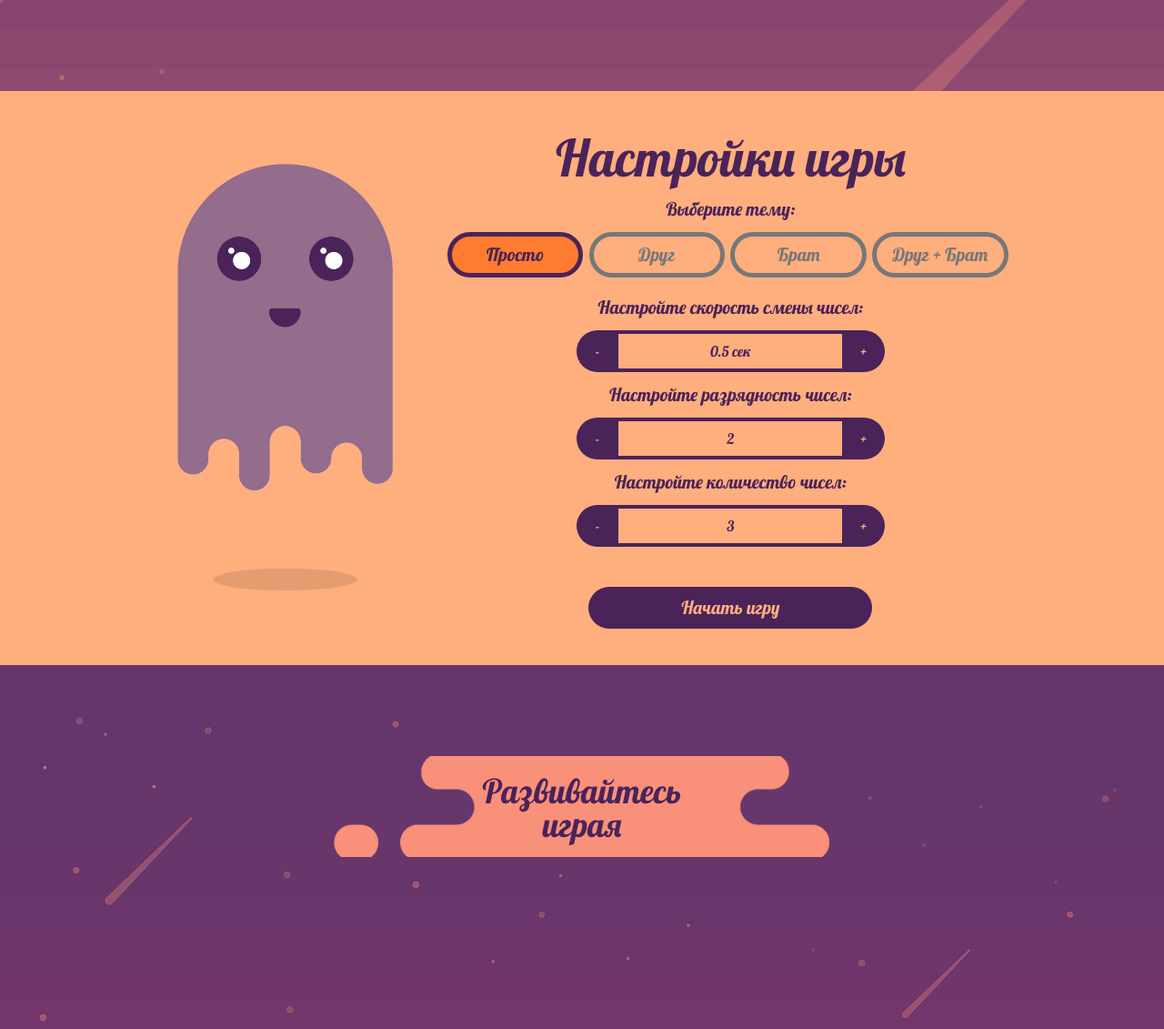
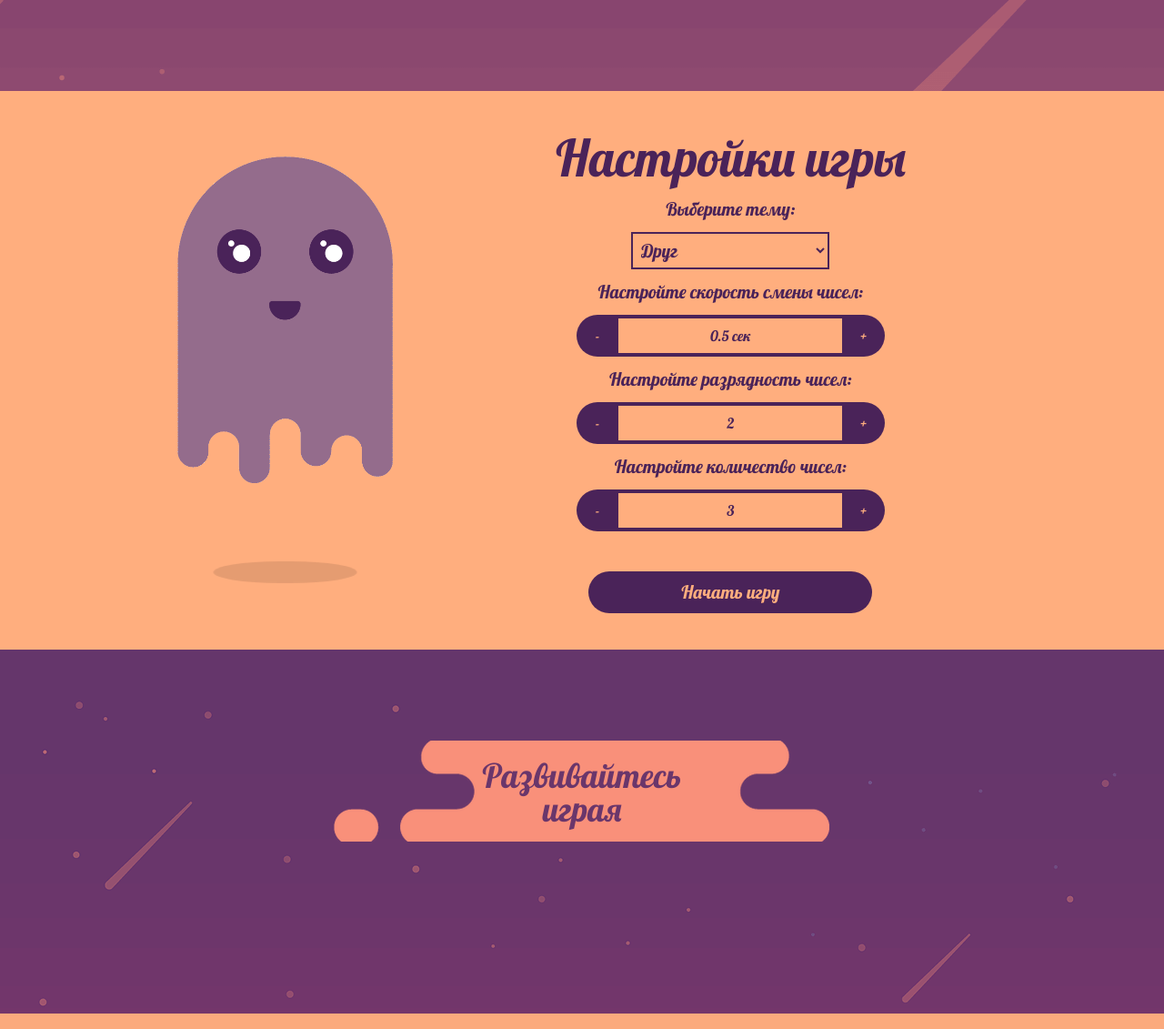
Before and after one commit to San4eyZ/child-app, a Flask app: page /forTeacher/game.html in a window 1280 px wide. Shown: the part 103-1234 px from the top of the page at 91% size. Run offline with Flask 2, Linux system fonts and the light colour scheme; some libraries are stand-ins or nearby versions.

Commit message:
Исправил выпадание меню домашки, добавил ссылки в футер, сделал выбор темы списком

```diff
--- a/application/static/css/index.css
+++ b/application/static/css/index.css
@@ -468,6 +468,17 @@ body {
     text-align: center;
 }
 
+.footer__link {
+    color: #6a366b;
+
+    transition: color 0.5s;
+}
+
+.footer__link:hover {
+    text-decoration: none;
+    color: #4a254a;
+}
+
 @media (max-width: 576px) {
     .footer__tagline {
         background: #f9907a;
@@ -613,6 +624,20 @@ body {
 
 .settings__theme > * {
     font-size: 1.25rem;
+}
+
+.settings__theme-list {
+    border: 2px solid;
+    padding: 5px;
+    min-width: 35%;
+
+    transition: background-color 0.5s;
+}
+
+.settings__theme-list:hover {
+    cursor: pointer;
+
+    background: #ff7b2f;
 }
 
 .settings__main-window {
--- a/application/static/dist/scripts/form.js
+++ b/application/static/dist/scripts/form.js
@@ -16,6 +16,11 @@ if (document.body.classList.contains('index-body')) {
     var regButton = document.querySelector('.main__reg');
     loginButton.addEventListener('click', showWindow.bind(null, loginWindow, true));
     regButton.addEventListener('click', showWindow.bind(null, regWindow, true));
+}
+
+var gameWindowLogin = document.querySelector('.main-navigation__game-login');
+if (gameWindowLogin) {
+    gameWindowLogin.addEventListener('click', showWindow.bind(null, loginWindow, true));
 }
 
 linkToReg.addEventListener('click', showWindow.bind(null, regWindow, false));
--- a/application/static/dist/scripts/game.js
+++ b/application/static/dist/scripts/game.js
@@ -213,7 +213,7 @@ if (document.body.classList.contains('game-body')) {
             this.disabled = false;
         }.bind(this), 1000);
 
-        var themeOption = document.querySelector('.settings__theme-option:checked').value;
+        var themeOption = document.querySelector('.settings__theme-list').value;
         var speed = document.querySelector('.settings__speed-value').value.split(' ')[0];
         var capacity = document.querySelector('.settings__capacity-value').value;
         var quantity = document.querySelector('.settings__quantity-value').value;
@@ -426,7 +426,7 @@ if (document.body.classList.contains('homework-body')) {
             /* Таймаут для того, чтобы прошла анимация скрывания настроек */
             setTimeout(function () {
                 /* Показываем доску */
-                homeworkElement.style.maxHeight = '85vh';
+                homeworkElement.parentElement.style.maxHeight = '85vh';
                 homeworkElement.parentElement.appendChild(game.board);
                 /* Ускоряем пришельца */
                 if (game.animAlien && game.animShadow) {
--- a/application/static/scripts/form.js
+++ b/application/static/scripts/form.js
@@ -14,6 +14,11 @@ if (document.body.classList.contains('index-body')) {
     let regButton = document.querySelector('.main__reg');
     loginButton.addEventListener('click', showWindow.bind(null, loginWindow, true));
     regButton.addEventListener('click', showWindow.bind(null, regWindow, true));
+}
+
+let gameWindowLogin = document.querySelector('.main-navigation__game-login');
+if (gameWindowLogin) {
+    gameWindowLogin.addEventListener('click', showWindow.bind(null, loginWindow, true));
 }
 
 linkToReg.addEventListener('click', showWindow.bind(null, regWindow, false));
--- a/application/static/scripts/game.js
+++ b/application/static/scripts/game.js
@@ -207,7 +207,7 @@ if (document.body.classList.contains('game-body')) {
             this.disabled = false;
         }.bind(this), 1000);
 
-        let themeOption = document.querySelector('.settings__theme-option:checked').value;
+        let themeOption = document.querySelector('.settings__theme-list').value;
         let speed = document.querySelector('.settings__speed-value').value.split(' ')[0];
         let capacity = document.querySelector('.settings__capacity-value').value;
         let quantity = document.querySelector('.settings__quantity-value').value;
@@ -377,7 +377,7 @@ if (document.body.classList.contains('homework-body')) {
             /* Таймаут для того, чтобы прошла анимация скрывания настроек */
             setTimeout(function () {
                 /* Показываем доску */
-                homeworkElement.style.maxHeight = '85vh';
+                homeworkElement.parentElement.style.maxHeight = '85vh';
                 homeworkElement.parentElement.appendChild(game.board);
                 /* Ускоряем пришельца */
                 if (game.animAlien && game.animShadow) {
--- a/application/templates/forTeacher/game.html
+++ b/application/templates/forTeacher/game.html
@@ -26,7 +26,7 @@
                     <a href="./settings.html" class="main-navigation__link nav-link">Настройки</a>
                 </li>
                 <li class="main-navigation__item nav-item">
-                    <a href="#" class="main-navigation__link nav-link main-navigation__logout">Выйти</a>
+                    <a href="../index.html" class="main-navigation__link nav-link main-navigation__logout">Выйти</a>
                 </li>
             </ul>
         </nav>
@@ -50,14 +50,17 @@
                         <span class="settings__label col-12">
                             Выберите тему:
                         </span>
-                        <input type="radio" name="theme" id="theme1" class="settings__theme-option" value="Просто" checked>
-                        <label for="theme1" class="settings__opt-name">Просто</label>
-                        <input type="radio" name="theme" id="theme2" class="settings__theme-option" value="Друг">
-                        <label for="theme2" class="settings__opt-name">Друг</label>
-                        <input type="radio" name="theme" id="theme3" class="settings__theme-option" value="Брат">
-                        <label for="theme3" class="settings__opt-name">Брат</label>
-                        <input type="radio" name="theme" id="theme4" class="settings__theme-option" value="Друг + Брат">
-                        <label for="theme4" class="settings__opt-name">Друг + Брат</label>
+                        <!--<input type="radio" name="theme" id="theme1" class="settings__theme-option" value="Просто" checked>-->
+                        <!--<label for="theme1" class="settings__opt-name">Просто</label>-->
+                        <!--<input type="radio" name="theme" id="theme2" class="settings__theme-option" value="Друг">-->
+                        <!--<label for="theme2" class="settings__opt-name">Друг</label>-->
+                        <!--<input type="radio" name="theme" id="theme3" class="settings__theme-option" value="Брат">-->
+                        <!--<label for="theme3" class="settings__opt-name">Брат</label>-->
+                        <!--<input type="radio" name="theme" id="theme4" class="settings__theme-option" value="Друг + Брат">-->
+                        <!--<label for="theme4" class="settings__opt-name">Друг + Брат</label>-->
+                        <select class="settings__theme-list input_light-theme" name="theme" title="Выберите тему">
+                            <option value="theme-1">Друг</option>
+                        </select>
                     </div>
                     <div class="settings__speed settings__item">
                         <span class="settings__label">
@@ -101,64 +104,10 @@
 <footer class="footer">
     <div class="container">
         <div class="footer__tagline">
-            Развивайтесь<br>играя
+            <a href="./game.html" class="footer__link">Развивайтесь<br>играя</a>
         </div>
     </div>
 </footer>
-<div class="overlay"></div>
-<section class="reg-window window_default">
-    <button class="reg-window__close window-close-button close-button"></button>
-    <h1 class="reg-window__heading form-heading_default display-4">Регистрация</h1>
-    <form action="" class="reg-form form_default" method="post">
-        <input type="email" name="login" class="reg-form__input input_dark-theme" title="Email" placeholder="Email">
-        <input type="password" name="pass" class="reg-form__input input_dark-theme" title="Пароль" placeholder="Пароль">
-        <input type="password" name="pass-confirm" class="reg-form__input input_dark-theme" title="Повторите пароль"
-               placeholder="Повторите пароль">
-        <button class="reg-form__button button_light-theme">Ок</button>
-        <p class="text-center">
-            Уже есть аккаунт?
-            <a href="#" class="reg-form__to-login form-link_light">Войти</a>
-        </p>
-        <span class="text-center mb-3">
-            Или
-        </span>
-        <a href="#" class="form__social-login form__vk-login">Войти через VK</a>
-    </form>
-</section>
-<section class="login-window window_default">
-    <button class="login-window__close window-close-button close-button"></button>
-    <h1 class="login-window__heading form-heading_default display-4">Вход</h1>
-    <form action="" class="login-form form_default" method="post">
-        <input type="email" name="login" class="login-form__input input_dark-theme" title="Email" placeholder="Email">
-        <input type="password" name="pass" class="login-form__input input_dark-theme" title="Пароль" placeholder="Пароль">
-        <div class="login-form__row">
-            <label class="login-form__remember-label checkbox-label_theme">
-                <input type="checkbox" name="remember" class="login-form__remember checkbox_theme" checked>
-                <span class="checkbox-replaced_dark-theme"></span>
-                Запомнить меня
-            </label>
-            <a href="#" class="login-form__forgotten-pass form-link_light">Не помню пароль</a>
-        </div>
-        <button class="login-form__button button_light-theme">Ок</button>
-        <p class="text-center">
-            У вас нет аккаунта?
-            <a href="#" class="login-form__to-reg form-link_light">Регистрация</a>
-        </p>
-        <span class="text-center mb-3">
-            Или
-        </span>
-        <a href="#" class="form__social-login form__vk-login">Войти через VK</a>
-    </form>
-</section>
-<section class="reset-window window_default">
-    <button class="reset-window__close window-close-button close-button"></button>
-    <h1 class="reset-window__heading form-heading_default display-4">Смена пароля</h1>
-    <p class="text-center">Введите email<br>На него придут дальнейшие указания</p>
-    <form action="" class="reset-form form_default" method="post">
-        <input type="email" name="email" class="reset-form__input input_dark-theme" title="email" placeholder="Email">
-        <button class="reset-form__button button_light-theme">Ок</button>
-    </form>
-</section>
 <script src="../static/dist/scripts/polyfill.min.js"></script>
 <script src="../static/dist/scripts/game.js"></script>
 </body>
--- a/application/templates/forTeacher/groups.html
+++ b/application/templates/forTeacher/groups.html
@@ -26,7 +26,7 @@
                     <a href="./settings.html" class="main-navigation__link nav-link">Настройки</a>
                 </li>
                 <li class="main-navigation__item nav-item">
-                    <a href="#" class="main-navigation__link nav-link main-navigation__logout">Выйти</a>
+                    <a href="../index.html" class="main-navigation__link nav-link main-navigation__logout">Выйти</a>
                 </li>
             </ul>
         </nav>
@@ -49,7 +49,7 @@
 <footer class="footer">
     <div class="container">
         <div class="footer__tagline">
-            Развивайтесь<br>играя
+            <a href="./game.html" class="footer__link">Развивайтесь<br>играя</a>
         </div>
     </div>
 </footer>
--- a/application/templates/forTeacher/index.html
+++ b/application/templates/forTeacher/index.html
@@ -55,7 +55,7 @@
 <footer class="footer">
     <div class="container">
         <div class="footer__tagline">
-            Развивайтесь<br>играя
+            <a href="./game.html" class="footer__link">Развивайтесь<br>играя</a>
         </div>
     </div>
 </footer>
--- a/application/templates/forTeacher/settings.html
+++ b/application/templates/forTeacher/settings.html
@@ -26,7 +26,7 @@
                     <a href="./settings.html" class="main-navigation__link nav-link current-page">Настройки</a>
                 </li>
                 <li class="main-navigation__item nav-item">
-                    <a href="#" class="main-navigation__link nav-link main-navigation__logout">Выйти</a>
+                    <a href="../index.html" class="main-navigation__link nav-link main-navigation__logout">Выйти</a>
                 </li>
             </ul>
         </nav>
@@ -60,7 +60,7 @@
 <footer class="footer">
     <div class="container">
         <div class="footer__tagline">
-            Развивайтесь<br>играя
+            <a href="./game.html" class="footer__link">Развивайтесь<br>играя</a>
         </div>
     </div>
 </footer>
--- a/application/templates/forUser/homework.html
+++ b/application/templates/forUser/homework.html
@@ -59,7 +59,7 @@
 <footer class="footer">
     <div class="container">
         <div class="footer__tagline">
-            Развивайтесь<br>играя
+            <a href="./game.html" class="footer__link">Развивайтесь<br>играя</a>
         </div>
     </div>
 </footer>
--- a/application/templates/forUser/index.html
+++ b/application/templates/forUser/index.html
@@ -58,7 +58,7 @@
 <footer class="footer">
     <div class="container">
         <div class="footer__tagline">
-            Развивайтесь<br>играя
+            <a href="./game.html" class="footer__link">Развивайтесь<br>играя</a>
         </div>
     </div>
 </footer>
--- a/application/templates/forUser/settings.html
+++ b/application/templates/forUser/settings.html
@@ -63,7 +63,7 @@
 <footer class="footer">
     <div class="container">
         <div class="footer__tagline">
-            Развивайтесь<br>играя
+            <a href="./game.html" class="footer__link">Развивайтесь<br>играя</a>
         </div>
     </div>
 </footer>
--- a/application/templates/forUser/stats.html
+++ b/application/templates/forUser/stats.html
@@ -64,7 +64,7 @@
 <footer class="footer">
     <div class="container">
         <div class="footer__tagline">
-            Развивайтесь<br>играя
+            <a href="./game.html" class="footer__link">Развивайтесь<br>играя</a>
         </div>
     </div>
 </footer>
--- a/application/templates/index.html
+++ b/application/templates/index.html
@@ -9,8 +9,6 @@
     <link href="https://fonts.googleapis.com/css?family=Lobster|Open+Sans" rel="stylesheet">
 </head>
 <body class="index-body">
-<a href="./forTeacher/index.html" style="position: absolute; right: 50px; top: 300px; color: #ffae7e;">В режим учителя</a>
-<a href="./forUser/index.html" style="position: absolute; right: 50px; top: 330px; color: #ffae7e;">В режим пользователя</a>
 <header class="header container">
     <div class="row">
         <div class="header__logo-wrapper col-12 col-lg-3 offset-lg-0">
@@ -60,7 +58,7 @@
 <footer class="footer">
     <div class="container">
         <div class="footer__tagline">
-            Развивайтесь<br>играя
+            <a href="./game.html" class="footer__link">Развивайтесь<br>играя</a>
         </div>
     </div>
 </footer>
```
Also changed, not shown: application/templates/forUser/game.html (+12 -9 lines), application/templates/game.html (+15 -13 lines), 1 other file.
